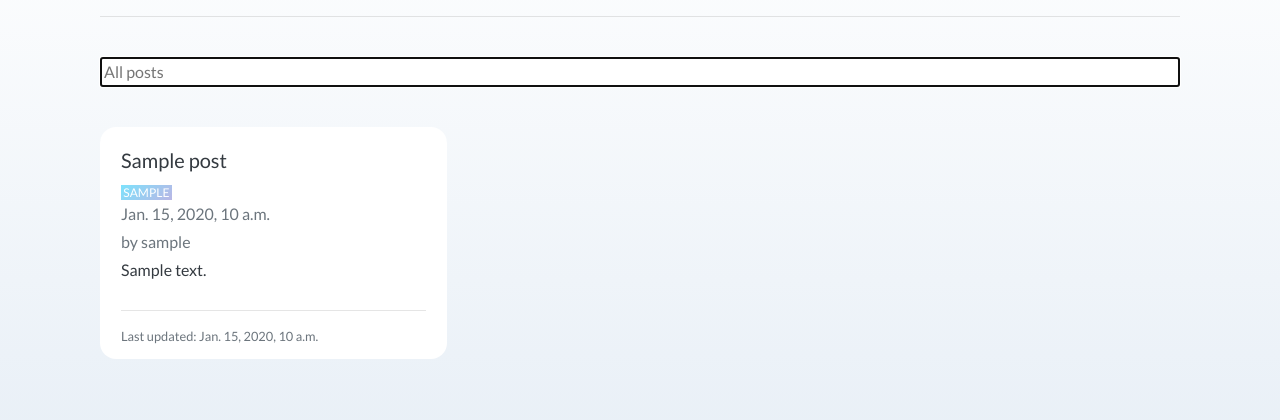
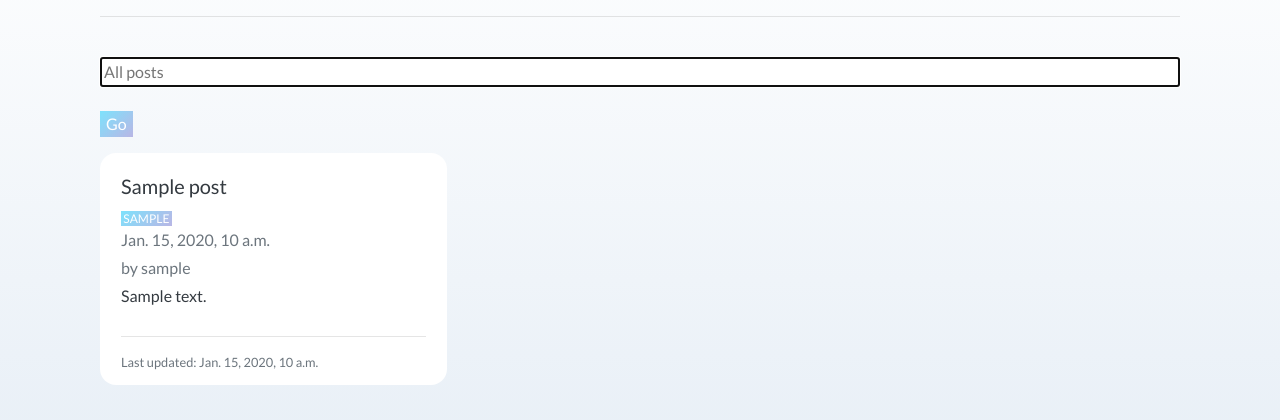
Before and after one commit to jaynewey/my-first-blog, a Django app: page / in a window 1280 px wide. Shown: the part 120-540 px from the top of the page. Run offline with Django 3.2, Linux system fonts and the light colour scheme; tables that the repository leaves empty hold one stand-in row (values such as "Sample post"); some libraries are stand-ins or nearby versions.

Commit message:
Add search button

```diff
--- a/blog/templates/blog/post_list.html
+++ b/blog/templates/blog/post_list.html
@@ -1,8 +1,11 @@
 {% extends 'blog/base.html' %}
 
 {% block content %}
-<form action="" autocomplete="off" method="GET">
-    <input value="{{request.GET.q}}" name="q" id="search" type="text" class="my-4 header-input w-100" placeholder="All posts" autofocus>
+<form data-swup-form action="" autocomplete="off" method="GET">
+    <div class="input-group w-100">
+        <input value="{{request.GET.q}}" name="q" id="search" type="text" class="my-4 w-100 header-input" placeholder="All posts" autofocus onfocus="this.setSelectionRange(this.value.length,this.value.length);">
+        <button class="btn-inside btn-gradient" type="submit">Go</button>
+    </div>
 </form>
 <div class="card-columns transition-slide">
         {% for post in posts %}
```
Also changed, not shown: blog/static/css/blog.css (+14 -0 lines).
